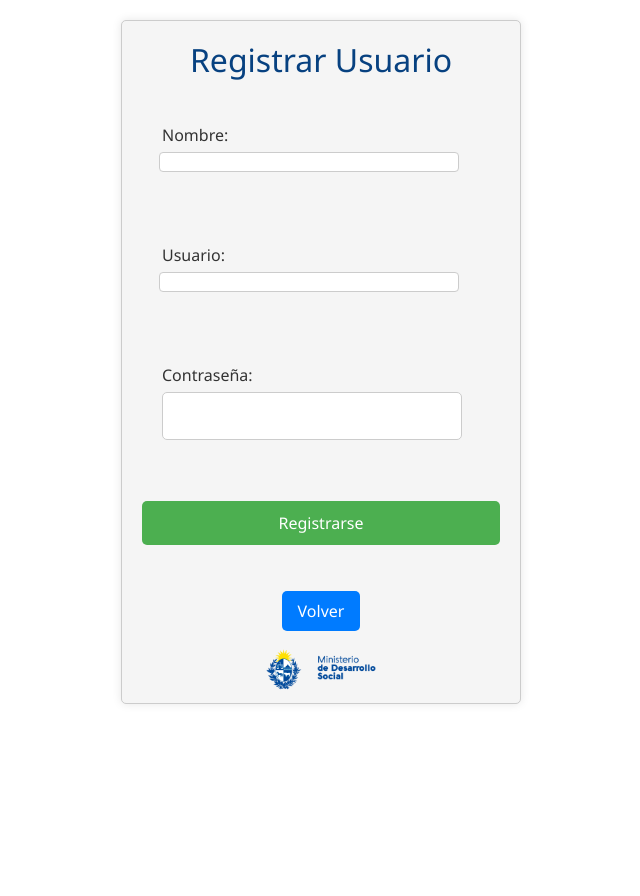
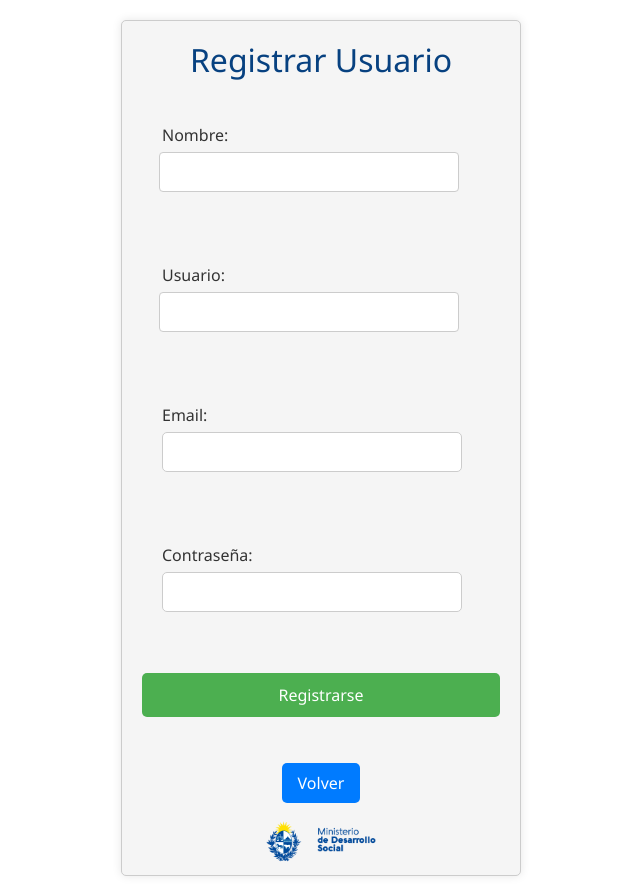
Before and after one commit to Integrador2024-Corbalan-Sena-Quevedo/front, a React (Vite) app in the folder mides-app/: page /register in a window 1280 px wide. Shown: the whole page, without its empty margins (319-959 px from the left). Before the commit the page ends 800 px from the top, so only its background shows below. Built offline with nearby package versions, Linux system fonts and the light colour scheme.

Commit message:
se agrega email al registro

```diff
--- a/mides-app/src/components/JobMatch.jsx
+++ b/mides-app/src/components/JobMatch.jsx
@@ -62,7 +62,8 @@ const JobMatch = () => {
         console.log(emailEmpresa)
         const companyId = job.empresaId;
         const candidatesList = candidatesMap[job.id] || [];
-        const response = await fetchSendEmailToCompany(companyId,emailEmpresa, candidatesList)
+        const jobId = job.id;
+        const response = await fetchSendEmailToCompany(companyId,emailEmpresa, candidatesList, jobId)
         setIsSendingEmail(false)
         setIsPopupVisible(true);
         setPopupJobId(job.id);
--- a/mides-app/src/components/Register.jsx
+++ b/mides-app/src/components/Register.jsx
@@ -6,6 +6,7 @@ const Register = () => {
   const [username, setUsername] = useState('');
   const [password, setPassword] = useState('');
   const [name, setName] = useState('');
+  const [email, setEmail] = useState('')
   const [error, setError] = useState('');
   const navigate = useNavigate();
 
@@ -20,7 +21,8 @@ const Register = () => {
     const nuevoUsuario = {
       username,
       password,
-      name
+      name,
+      email
     };
 
     try {
@@ -33,8 +35,6 @@ const Register = () => {
       });
 
       if (response.status === 200) {
-        const data = await response.json();
-        console.log(data);
         navigate('/');
       } else {
         setError('Error al registrar el usuario.');
@@ -55,7 +55,7 @@ const Register = () => {
             type="text"
             value={name}
             onChange={(e) => setName(e.target.value)}
-          />
+            required/>
         </div>
         <div className="form-group">
           <label>Usuario:</label>
@@ -63,7 +63,15 @@ const Register = () => {
             type="text"
             value={username}
             onChange={(e) => setUsername(e.target.value)}
-          />
+            required/>
+        </div>
+        <div className="form-group">
+          <label>Email:</label>
+          <input
+            type="email"
+            value={email}
+            onChange={(e) => setEmail(e.target.value)}
+            required/>
         </div>
         <div className="form-group">
           <label>Contraseña:</label>
@@ -71,7 +79,7 @@ const Register = () => {
             type="password"
             value={password}
             onChange={(e) => setPassword(e.target.value)}
-          />
+            required/>
         </div>
         <button type="submit" className="btn-register">Registrarse</button>
         <div className="error-container">
--- a/mides-app/src/components/useFetchJobs.jsx
+++ b/mides-app/src/components/useFetchJobs.jsx
@@ -94,7 +94,7 @@ const useFetchJobs = () => {
 
     }
 
-    const fetchSendEmailToCompany = async (companyId, companyMail, candidates) => {
+    const fetchSendEmailToCompany = async (companyId, companyMail, candidates, jobId) => {
         try {
             const candidateIds = candidates.map(candidate => candidate.id);
             const response = await fetch('http://localhost:8080/sendEmail',{
@@ -103,7 +103,7 @@ const useFetchJobs = () => {
                     'Content-Type': 'application/json',
                     'Authorization': `Bearer ${token}`,
                 },
-                body: JSON.stringify({candidatosId: candidateIds, empresaId: companyId, empresaMail:companyMail })
+                body: JSON.stringify({candidatosId: candidateIds, empresaId: companyId, empresaMail:companyMail, empleoId: jobId })
             })
             console.log(response)
             if(response.status === 200){
--- a/mides-app/src/styles/Follow.css
+++ b/mides-app/src/styles/Follow.css
@@ -65,10 +65,11 @@
     cursor: pointer;
     transition: 0.4s;
     font-size: 13px;
-    width: 60px;
+    width: 100%;
     display: inline-flex;
     justify-content: center;
     align-items: center;
+    overflow: hidden;
     text-align: center;
   }
 
--- a/mides-app/src/styles/Register.css
+++ b/mides-app/src/styles/Register.css
@@ -24,6 +24,7 @@
   .form-group input {
     width: 100%;
     padding: 8px;
+    height: 40px;
     box-sizing: border-box;
   }
 
--- a/mides-app/src/styles/TableMatch.css
+++ b/mides-app/src/styles/TableMatch.css
@@ -16,6 +16,7 @@ table {
     margin: 20px 0;
     font-size: 16px;
     box-shadow: 0 2px 5px rgba(0, 0, 0, 0.1);
+    overflow-x: auto;
 }
 
 th, td {
@@ -34,7 +35,7 @@ th {
 }
 
 .button {
-    width: 180px;
+    width: 100%;
     height: 40px;
     background-color: #034C8C;
     color: white;
@@ -46,6 +47,7 @@ th {
     cursor: pointer;
     border-radius: 5px;
     transition: 0.3s ease;
+    overflow: hidden;
 }
 
 .button:hover:enabled  {
```
Also changed, not shown: mides-app/src/styles/JobMatch.css (line endings or trailing spaces).
